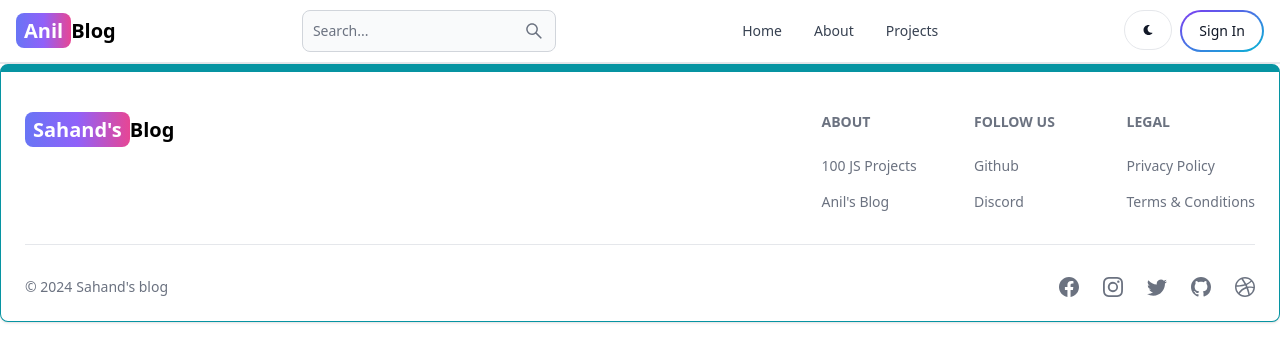
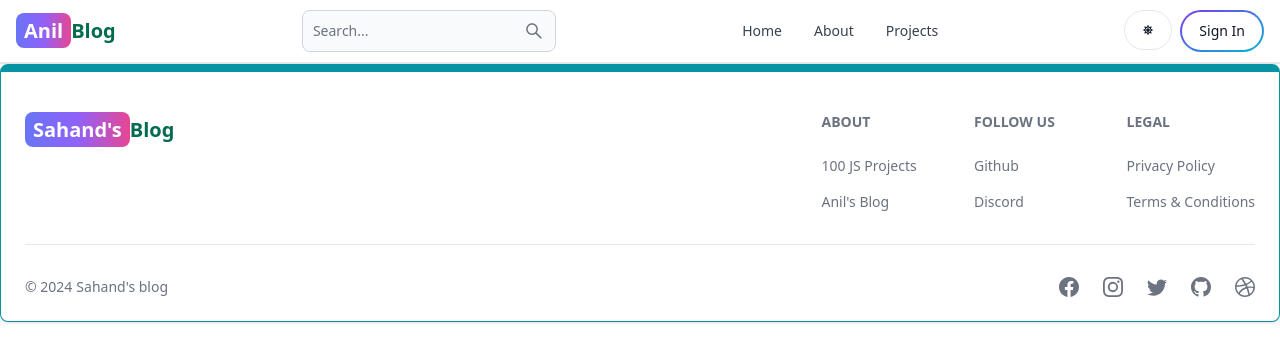
Before and after one commit to anilgyawali0623/mern-blog, a React (Vite) app in the folder client/: page /dashboard in a window 1280 px wide. Shown: the top 362 px of the page. Built offline with nearby package versions, Linux system fonts and the light colour scheme; no server answers.

Commit message:
complete dark mode functionlity

```diff
--- a/client/src/components/Header.jsx
+++ b/client/src/components/Header.jsx
@@ -2,11 +2,14 @@
 import { Avatar, Button, Dropdown, Navbar, TextInput } from "flowbite-react";
 import { Link, useLocation } from "react-router-dom";
 import { AiOutlineSearch } from "react-icons/ai";
-import { FaMoon } from "react-icons/fa";
-import { useSelector } from "react-redux";
+import { FaMoon, FaSun } from "react-icons/fa";
+import { useSelector, useDispatch } from "react-redux";
+import { toggleTheme } from "../theme/themeSlice";
 function Header() {
   const path = useLocation().pathname;
   const { currentUser } = useSelector((state) => state.user);
+  const { theme } = useSelector((state) => state.theme);
+  const dispatch = useDispatch();
 
   return (
     <Navbar className="border-b-2">
@@ -31,41 +34,41 @@
         <AiOutlineSearch />
       </Button>
       <div className="flex gap-2 md:order-2">
-        <Button className="w-12 h-10 hidden sm:inline " color="gray" pill>
-          <FaMoon />
+        <Button
+          className="w-12 h-10 hidden sm:inline "
+          color="gray"
+          pill
+          onClick={() => dispatch(toggleTheme())}
+        >
+          {theme === "light" ? <FaSun /> : <FaMoon />}
         </Button>
         {currentUser ? (
-<Dropdown arrowIcon={false} inline
- label ={
-   <Avatar
-   alt="user "
-    img={currentUser.profilePicture}
-     rounded
-
-   />
+          <Dropdown
+            arrowIcon={false}
+            inline
+            label={
+              <Avatar alt="user " img={currentUser.profilePicture} rounded />
             }
           >
-
             <Dropdown.Header>
               <span className="block text-sm">@{currentUser.username}</span>
-   <span className="block text-sm font-medium truncate">@{currentUser.email}</span>
-
+              <span className="block text-sm font-medium truncate">
+                @{currentUser.email}
+              </span>
             </Dropdown.Header>
- <Link to={'/dashboard?tab=profile'}>
- <Dropdown.Item>
-   Profile
- </Dropdown.Item>
+            <Link to={"/dashboard?tab=profile"}>
+              <Dropdown.Item>Profile</Dropdown.Item>
             </Link>
-   <Dropdown.Divider/>
+            <Dropdown.Divider />
             <Dropdown.Item>Sign out</Dropdown.Item>
-
           </Dropdown>
-
-         ) : (<Link to="/sign-in">
+        ) : (
+          <Link to="/sign-in">
             <Button gradientDuoTone="purpleToBlue" outline pill>
               Sign In
             </Button>
-        </Link>)}
+          </Link>
+        )}
 
         <Navbar.Toggle />
       </div>
--- /dev/null
+++ b/client/src/components/ThemeProvider.jsx
@@ -0,0 +1,16 @@
+import React, { Children } from 'react'
+import { useSelector } from 'react-redux'
+function ThemeProvider({children}) {
+     const {theme}= useSelector(state=> state.theme)
+  return (
+    <div className={theme}> <div className="bg-white
+     text-green-700 dark:text-gray-200 dark:bg-[rgb(16,23,42)] min-h-screen">
+
+         {children}
+         </div>
+
+    </div>
+  )
+}
+
+export default ThemeProvider
--- a/client/src/main.jsx
+++ b/client/src/main.jsx
@@ -5,10 +5,14 @@
 import { store, persistor } from "./store/store";
 import { Provider } from "react-redux";
 import { PersistGate } from "redux-persist/integration/react";
+import ThemeProvider from "./components/ThemeProvider.jsx";
 ReactDOM.createRoot(document.getElementById("root")).render(
   <PersistGate persistor={persistor}>
     <Provider store={store}>
+      <ThemeProvider>
+
       <App />
+      </ThemeProvider>
     </Provider>
   </PersistGate>
 );
--- a/client/src/store/store.js
+++ b/client/src/store/store.js
@@ -1,11 +1,13 @@
 import { configureStore, combineReducers } from "@reduxjs/toolkit";
 import userSlice from "../user/userSlice";
+ import themeSlice from "../theme/themeSlice";
 import { persistReducer } from "redux-persist";
 import storage from "redux-persist/lib/storage";
 import persistStore from "redux-persist/es/persistStore";
 // import { version } from "mongoose";
 const rootReducer = combineReducers({
   user: userSlice,
+   theme:themeSlice
 });
 const persistConfig = {
   key: "root",
--- /dev/null
+++ b/client/src/theme/themeSlice.js
@@ -0,0 +1,17 @@
+import { createSlice } from "@reduxjs/toolkit";
+const initialState = {
+  theme: "light",
+};
+
+const themeSlice = createSlice({
+  name: "theme",
+  initialState,
+  reducers: {
+    toggleTheme: (state) => {
+      state.theme =  state.theme=== 'light' ? 'dark' : 'light'
+    },
+  },
+});
+
+export const { toggleTheme} = themeSlice.actions;
+export default themeSlice.reducer;
```
Also changed, not shown: 1 other file (tests, documents, lock files or other folders). Lines whose indentation alone changed are shown as unchanged.
